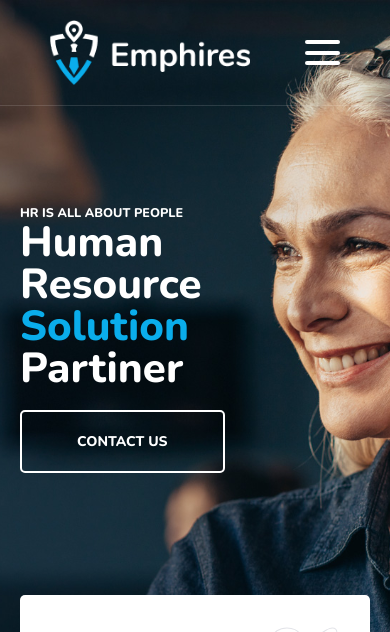
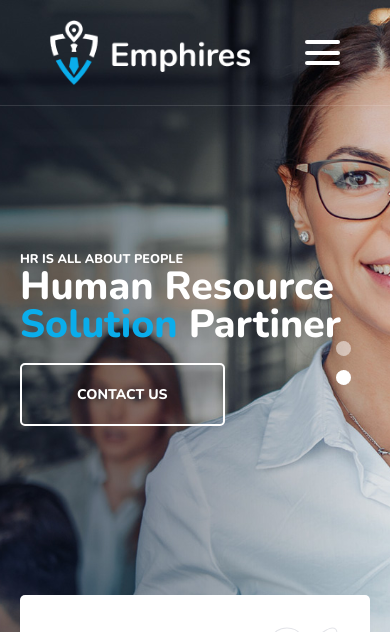
Before and after one commit to roneyword/freela_rafa, a plain HTML site: page index.html in a window 390 px wide. Shown: the top 632 px of the page. Drawn offline with nearby package versions, Linux system fonts and the light colour scheme.

Commit message:
criação do carrousel

```diff
--- a/index.html
+++ b/index.html
@@ -110,8 +110,12 @@
     </header>
 
     <section class="hero-banner">
+      <!-- <section class="hero-banner"> -->
+      <div class="owl-carousel owl-theme" id="hero-banner">
+        <div class="item">
+          <div class="hero-banner-img" data-slider="n-slider-01.jpg">
             <div class="container">
-        <div class="hero-banner-title">
+              <div class="hero-banner-content">
                 <strong class="title-1 text-color-white"
                   >HR IS ALL ABOUT PEOPLE</strong
                 >
@@ -120,6 +124,26 @@
                   <span class="text-color-cyan">Solution</span> Partiner
                 </h1>
                 <button class="btn-outline">CONTACT US</button>
+              </div>
+            </div>
+          </div>
+        </div>
+
+        <div class="item">
+          <div class="hero-banner-img" data-slider="n-slider-02.jpg">
+            <div class="container">
+              <div class="hero-banner-content">
+                <strong class="title-1 text-color-white"
+                  >HR IS ALL ABOUT PEOPLE</strong
+                >
+                <h1 class="title-6 text-color-white">
+                  Human Resource
+                  <span class="text-color-cyan">Solution</span> Partiner
+                </h1>
+                <button class="btn-outline">CONTACT US</button>
+              </div>
+            </div>
+          </div>
         </div>
       </div>
     </section>
--- a/js/index.js
+++ b/js/index.js
@@ -1,9 +1,5 @@
 import headerNav from "./modules/headerNav.js";
-let headerHeight = document.querySelector("header").clientHeight;
+import initCarrouselHeroBanner from "./modules/initCarrouselHeroBanner.js";
 
 headerNav();
-
-// window.addEventListener("resize", () => {
-//   headerHeight = document.querySelector("header").clientHeight;
-//   scrollSmooth(headerHeight);
-// });
+initCarrouselHeroBanner();
--- a/js/modules/headerNav.js
+++ b/js/modules/headerNav.js
@@ -11,12 +11,6 @@ export default function headerNav() {
 
   window.onscroll = function () {
     let currentScrollpos = window.pageYOffset;
-
-    // if (prevScrollpos > currentScrollpos) {
-    //   nav.style.top = "0px";
-    // } else {
-    //   nav.style.top = "-100px";
-    // }
 
     prevScrollpos = currentScrollpos;
 
--- /dev/null
+++ b/js/modules/initCarrouselHeroBanner.js
@@ -0,0 +1,9 @@
+export default function initCarrouselHeroBanner() {
+  const dataSlider = document.querySelectorAll("[data-slider]");
+  const baseURL = "../../../../assets/img/hero_banner/";
+
+  dataSlider.forEach((slider) => {
+    const dataSetSlide = slider.dataset.slider;
+    slider.style.backgroundImage = `url(${baseURL + dataSetSlide})`;
+  });
+}
--- a/js/modules/init_owlCarousel.js
+++ b/js/modules/init_owlCarousel.js
@@ -1,4 +1,17 @@
 $(document).ready(function () {
+  $("#hero-banner").owlCarousel({
+    loop: true,
+    responsiveClass: true,
+    autoplay: true,
+    autoplayTimeout: 5000,
+    autoplayHoverPause: true,
+    responsive: {
+      0: {
+        items: 1,
+      },
+    },
+  });
+
   $("#testimonial-team").owlCarousel({
     loop: true,
     responsiveClass: true,
--- /dev/null
+++ b/sass/base/_owl-dots.scss
@@ -0,0 +1,13 @@
+.owl-nav.disabled + .owl-dots {
+  button {
+    &.active {
+      span {
+        background: white;
+      }
+    }
+
+    span {
+      background: rgba(255, 255, 255, 0.5);
+    }
+  }
+}
--- a/sass/pages/home/sections/_hero-banner.scss
+++ b/sass/pages/home/sections/_hero-banner.scss
@@ -1,15 +1,44 @@
 .hero-banner {
+  position: relative;
+  min-height: 100vh;
+  width: 100%;
+  overflow: hidden;
+  z-index: 10;
+
+  .owl-theme {
+    .owl-nav.disabled + .owl-dots {
+      position: absolute;
+      top: 50%;
+      right: 20px;
+      transform: rotate(90deg);
+
+      button {
+        &.active {
+          span {
+            background: white;
+          }
+        }
+
+        span {
+          background: rgba(255, 255, 255, 0.5);
+          width: 15px;
+          height: 15px;
+        }
+      }
+    }
+  }
+
+  .hero-banner-img {
     display: flex;
-  justify-content: center;
     align-items: center;
     min-height: 100vh;
-  padding: 0 20px;
-  background-image: url(../../assets/img/hero_banner/n-slider-01.jpg);
     background-size: cover;
     background-position: center;
 
-  .hero-banner-title {
-    max-width: 50%;
+    .hero-banner-content {
+      width: 100%;
+      max-width: 800px;
+      padding: 0 20px;
 
       strong {
         color: mainColors("white");
@@ -24,16 +53,21 @@
       }
     }
   }
+}
 
 @media (max-width: 1366px) {
   .hero-banner {
     min-height: 140vh;
+
+    .hero-banner-img {
+      min-height: 140vh;
+    }
   }
 }
 
 @media (max-width: 1180px) {
   .hero-banner {
-    .hero-banner-title {
+    .hero-banner-content {
       max-width: 70%;
     }
   }
@@ -43,8 +77,16 @@
   .hero-banner {
     min-height: 80vh;
 
-    .hero-banner-title {
-      max-width: 90%;
+    .hero-banner-img {
+      min-height: 80vh;
+
+      .hero-banner-content {
+        max-width: 500px;
+        h1 {
+          font-size: 3rem;
+          line-height: 3rem;
+        }
+      }
     }
   }
 }
@@ -53,7 +95,8 @@
   .hero-banner {
     min-height: 80vh;
 
-    .hero-banner-title {
+    .hero-banner-img {
+      .hero-banner-content {
         h1 {
           font-size: 3rem;
           line-height: 3rem;
@@ -61,3 +104,32 @@
       }
     }
   }
+}
+
+@media (max-width: 425px) {
+  .hero-banner {
+    .hero-banner-img {
+      .hero-banner-content {
+        max-width: 380px;
+        h1 {
+          font-size: 2.8rem;
+          line-height: 2.7rem;
+        }
+      }
+    }
+  }
+}
+
+@media (max-width: 385px) {
+  .hero-banner {
+    .hero-banner-img {
+      .hero-banner-content {
+        max-width: 340px;
+        h1 {
+          font-size: 2.8rem;
+          line-height: 2.7rem;
+        }
+      }
+    }
+  }
+}
--- a/sass/pages/home/sections/_service-card.scss
+++ b/sass/pages/home/sections/_service-card.scss
@@ -1,9 +1,11 @@
 .service {
+  position: relative;
   min-height: 45vh;
   background-image: url(../../assets/img/service_card/n-bg-02.png);
   background-size: cover;
   background-position: center;
   background-color: mainColors("cyan");
+  z-index: 20;
 }
 
 .service-card-container {
--- a/sass/style.scss
+++ b/sass/style.scss
@@ -23,6 +23,7 @@
 @import "base/titles";
 @import "base/btns";
 @import "base/space-between-sections";
+@import "base/owl-dots";
 
 // ==========================================================================
 // Pages
```
Also changed, not shown: assets/img/hero_banner/n-slider-02.jpg (added), css/style.css. Lines whose indentation alone changed are shown as unchanged.
